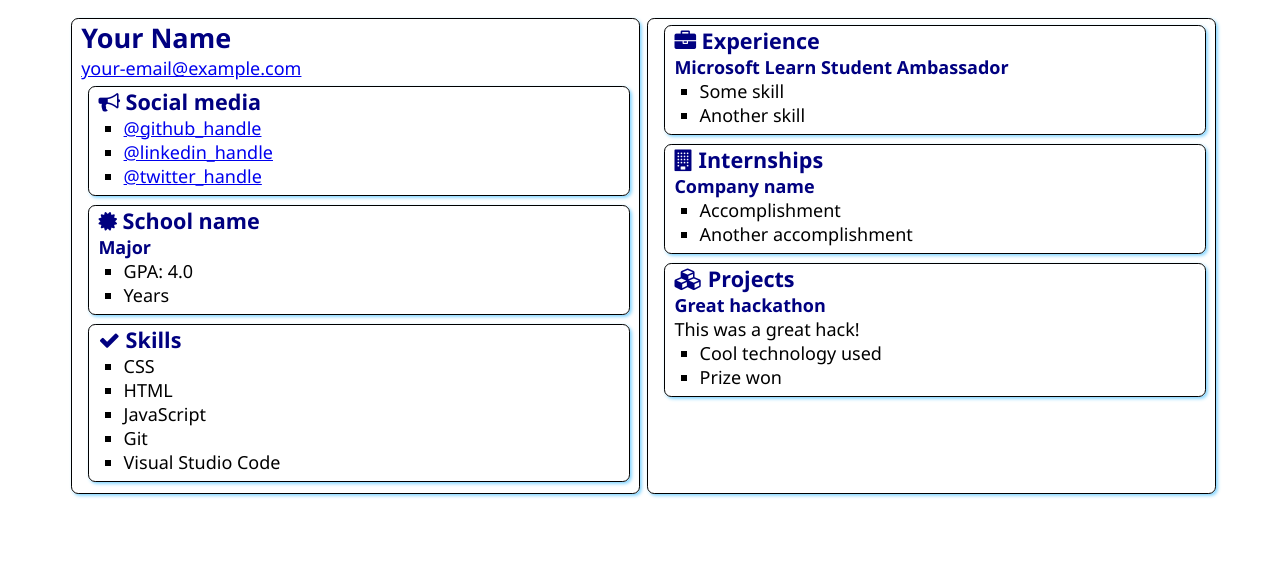
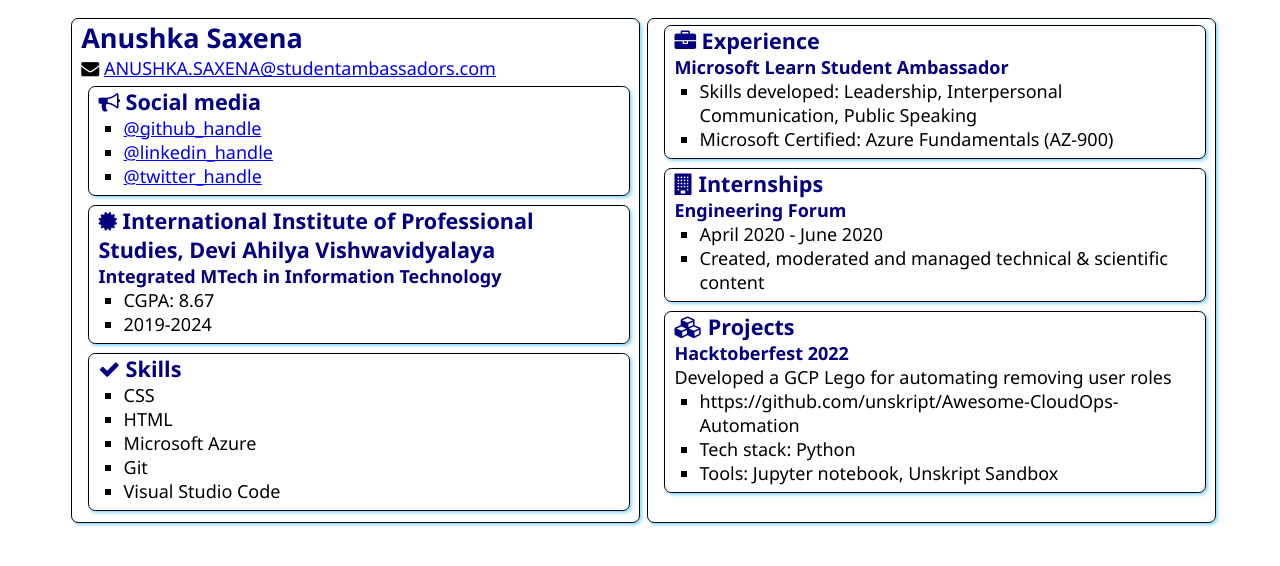
Before and after one commit to SaxenaAnushka102/SATechnicalOnboarding, a plain HTML site: page src/index.html in a window 1280 px wide. Drawn offline with Linux system fonts and the light colour scheme.

Commit message:
Updated details (customization)

```diff
--- a/src/index.html
+++ b/src/index.html
@@ -12,8 +12,10 @@
 <body>
     <main>
         <article class="box">
-            <h1>Your Name</h1>
-            <div><a href="mailto:your.email@example.com">your-email@example.com</a></div>
+            <h1>Anushka Saxena</h1>
+            <div>
+                <i class="fa fa-envelope" aria-hidden="true"></i>
+                <a href="mailto:ANUSHKA.SAXENA@studentambassadors.com">ANUSHKA.SAXENA@studentambassadors.com</a></div>
 
             <section class="box">
                 <h2>
@@ -21,9 +23,10 @@
                     Social media
                 </h2>
                 <ul>
-                    <li><a href="https://github.com/<handle>">@github_handle</a></li>
-                    <li><a href="https://linkedin.com/in/<handle>">@linkedin_handle</a></li>
-                    <li><a href="https://twitter.com/<handle>">@twitter_handle</a></li>
+
+                    <li><a href="https://github.com/SaxenaAnushka102">@github_handle</a></li>
+                    <li><a href="http://www.linkedin.com/in/-anushka-saxena">@linkedin_handle</a></li>
+                    <li><a href="https://twitter.com/Anushka__Saxena">@twitter_handle</a></li>
                 </ul>
             </section>
 
@@ -31,12 +34,13 @@
                 <div class="education">
                     <h2>
                         <i class="fa fa-certificate" aria-hidden="true"></i>
-                        School name
+                        International Institute of Professional Studies,
+                        Devi Ahilya Vishwavidyalaya
                     </h2>
-                    <h3>Major</h3>
+                    <h3>Integrated MTech in Information Technology</h3>
                     <ul>
-                        <li>GPA: 4.0</li>
-                        <li>Years</li>
+                        <li>CGPA: 8.67</li>
+                        <li>2019-2024</li>
                     </ul>
                 </div>
             </section>
@@ -49,7 +53,7 @@
                 <ul>
                     <li>CSS</li>
                     <li>HTML</li>
-                    <li>JavaScript</li>
+                    <li>Microsoft Azure</li>
                     <li>Git</li>
                     <li>Visual Studio Code</li>
                 </ul>
@@ -63,8 +67,8 @@
                 </h2>
                 <h3>Microsoft Learn Student Ambassador</h3>
                 <ul>
-                    <li>Some skill</li>
-                    <li>Another skill</li>
+                    <li>Skills developed: Leadership, Interpersonal Communication, Public Speaking</li>
+                    <li>Microsoft Certified: Azure Fundamentals (AZ-900)</li>
                 </ul>
             </section>
             <section class="box">
@@ -73,10 +77,10 @@
                     Internships
                 </h2>
 
-                <h3>Company name</h3>
+                <h3>Engineering Forum</h3>
                 <ul>
-                    <li>Accomplishment</li>
-                    <li>Another accomplishment</li>
+                    <li>April 2020 - June 2020</li>
+                    <li>Created, moderated and managed technical & scientific content</li>
                 </ul>
             </section>
             <section class="box">
@@ -85,11 +89,12 @@
                     Projects
                 </h2>
 
-                <h3>Great hackathon</h3>
-                <div>This was a great hack!</div>
+                <h3>Hacktoberfest 2022</h3>
+                <div>Developed a GCP Lego for automating removing user roles</div>
                 <ul>
-                    <li>Cool technology used</li>
-                    <li>Prize won</li>
+                    <li>https://github.com/unskript/Awesome-CloudOps-Automation</li>
+                    <li>Tech stack: Python </li>
+                    <li>Tools: Jupyter notebook, Unskript Sandbox</li>
                 </ul>
             </section>
         </article>
```
